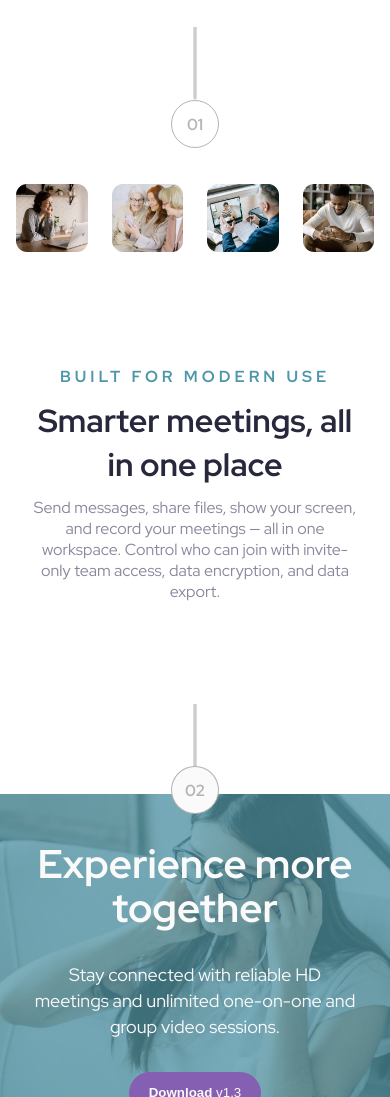
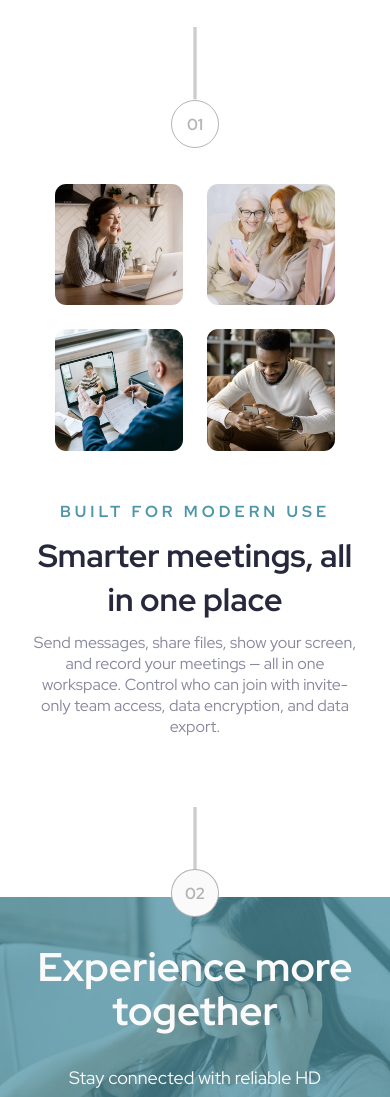
Before and after one commit to DevHeris/Meet-landing-page, a plain HTML site: page index.html in a window 390 px wide. Shown: the part 630-1727 px from the top of the page. Drawn offline with Linux system fonts and the light colour scheme.

Commit message:
finished

```diff
--- a/style.css
+++ b/style.css
@@ -383,10 +383,19 @@ footer {
     padding: 1em 2em;
   }
 
-  /* .img--gallery {
+  .img--gallery img {
+    max-width: 8em;
+  }
+
+  .img--gallery {
     flex-wrap: wrap;
-  } */
-
+    margin-inline: auto;
+    justify-content: center;
+  }
+  .modern--use--section {
+    padding-top: 3em;
+    padding-bottom: 0;
+  }
   .modern--use--section h2 {
     font-size: 32px;
     padding: 0.3em 0.5em;
@@ -404,4 +413,8 @@ footer {
   .footer--btn--container button {
     padding: 1em 1.5em;
   }
+
+  .tablet--hero--image {
+    transform: translate(0);
+  }
 }
```
